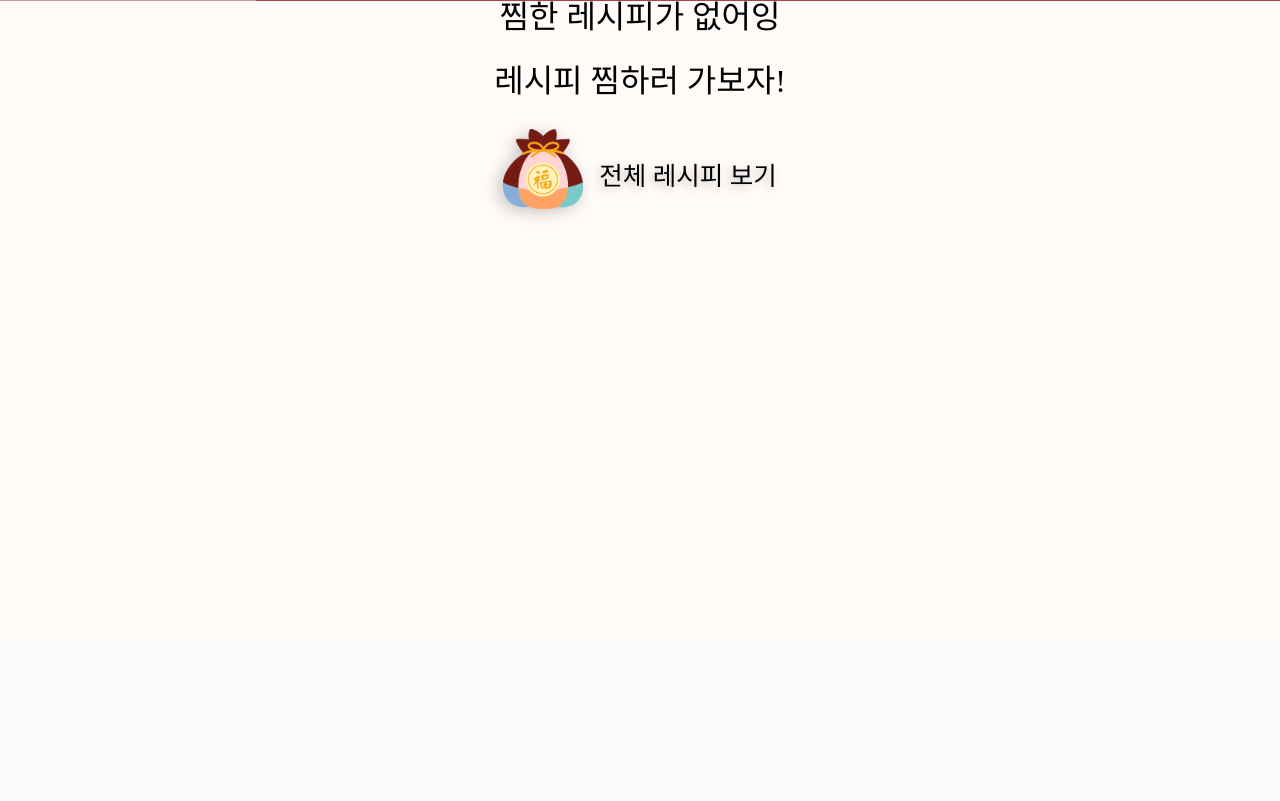
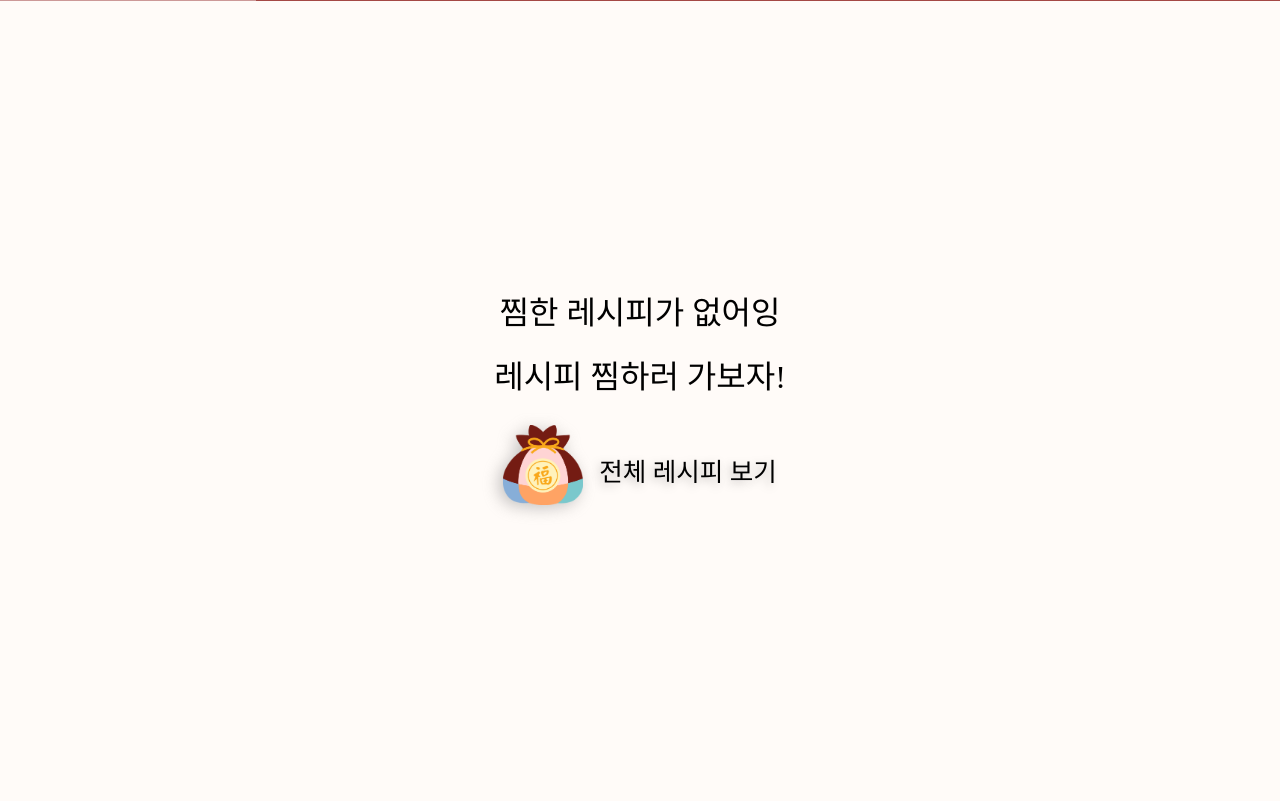
Before and after one commit to taehun2767/janggum, a Django app: page /posts/store_recipe_list in a window 1280 px wide. Shown: the part 162-963 px from the top of the page. Before the commit the page ends 381 px from the top, so only its background shows below. Run offline with Django 4.2, Linux system fonts and the light colour scheme; the visitor is signed in with stand-in values (Sample User, id 1); data that the repository does not hold is empty; some libraries are stand-ins or nearby versions; some web fonts are replaced.

Commit message:
[style] 찜,작성 레시피 없을시 ui 중앙 정렬

```diff
--- a/server/apps/posts/templates/posts/profile.html
+++ b/server/apps/posts/templates/posts/profile.html
@@ -147,6 +147,7 @@
         </div>
         {% else %}
         <!-- posts가 없을 때 UI 코드 -->
+    <div class="wrapper">
         <div class="none_posts">
             <p>작성한 레시피가 없어요ㅠㅠ</p><br>
             <p>레시피 작성하러 가보자!</p>
@@ -158,6 +159,7 @@
             </a>
 
         </div>
+    </div>
     {% endif %}
         <script src="http://code.jquery.com/jquery-latest.js"></script>
         <script>
--- a/server/apps/posts/templates/posts/store_recipe.html
+++ b/server/apps/posts/templates/posts/store_recipe.html
@@ -141,6 +141,7 @@
         </div>
         {% else %}
         <!-- posts가 없을 때 UI 코드 -->
+    <div class="wrapper">
         <div class="none_posts">
             <p>찜한 레시피가 없어잉</p><br>
             <p>레시피 찜하러 가보자!</p>
@@ -152,6 +153,7 @@
             </div>
 
         </div>
+    </div>
     {% endif %}
         <script src="http://code.jquery.com/jquery-latest.js"></script>
         <script src="http://code.jquery.com/jquery-latest.js"></script>
--- a/server/static/css/store_recipe.css
+++ b/server/static/css/store_recipe.css
@@ -400,12 +400,20 @@ img {
 }
 
 .none_posts {
-  /* display: flex; */
+  display: grid;
   align-items: center;
   text-align: center;
+  justify-content: center;
 }
 
 #none_posts_recipe_view_all {
   display: flex;
   justify-content: center;
 }
+
+.wrapper {
+  display: flex;
+  justify-content: center;
+  align-items: center;
+  min-height: 100vh;
+}
```
Also changed, not shown: server/static/css/profile.css (+25 -12 lines).
